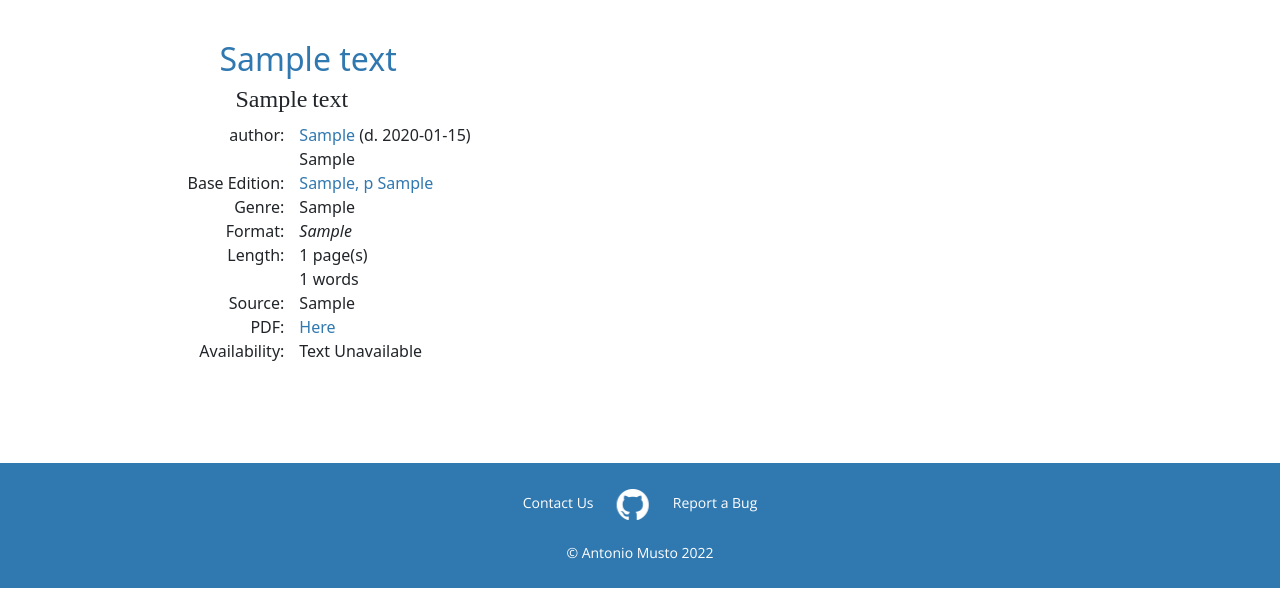
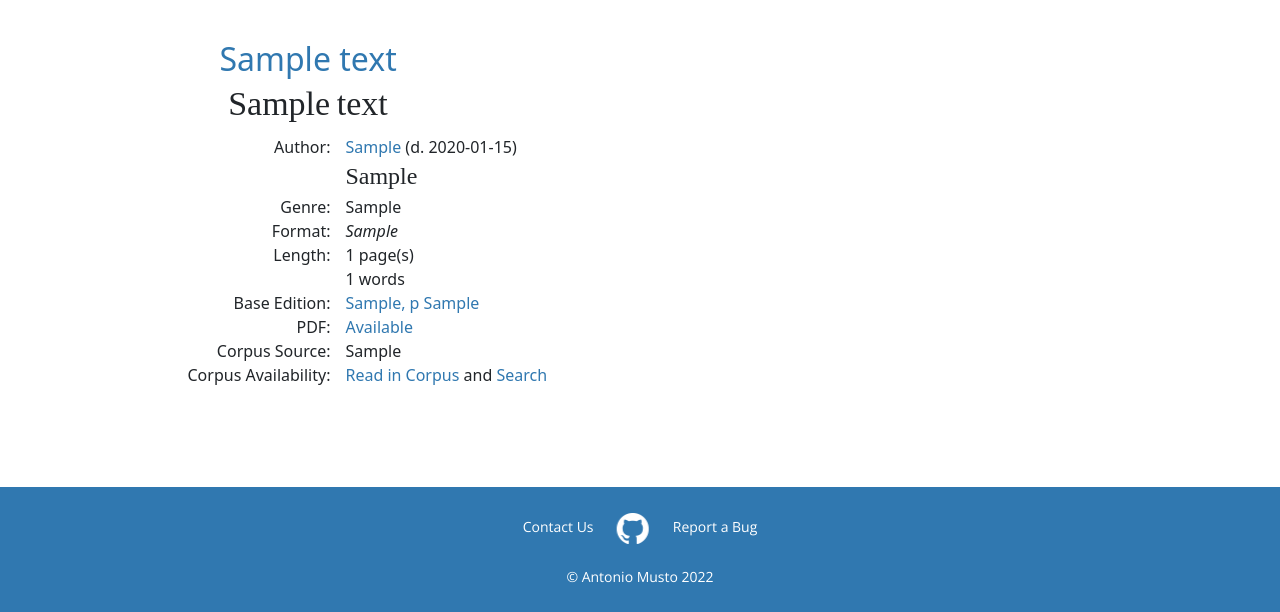
Before and after one commit to ammusto/nusus, a Django app: page /text/1/ in a window 1280 px wide. Shown: the part 248-860 px from the top of the page. Before the commit the page ends 836 px from the top, so only its background shows below. Run offline with Django 4.2, Linux system fonts and the light colour scheme; tables that the repository leaves empty hold one stand-in row (values such as "Sample post"); some libraries are stand-ins or nearby versions; some web fonts are replaced.

Commit message:
update text page

```diff
--- a/static/css/main.css
+++ b/static/css/main.css
@@ -32,7 +32,7 @@ a {
   text-decoration: none;
   color: #3078b0
 }
-a: hover {
+a:hover {
   color: #b06830 !important
 }
 h2.h2ar {
@@ -192,8 +192,11 @@ table.crptable tr:nth-child(even) {
   font-weight: 600;
 }
 .read_display h4 {
-  font-size: 40px;
+  font-size: 30px;
   font-weight: bold;
+}
+.read_display h4 a:hover {
+  color: #b06830;
 }
 .pgnumb {
   font-family: var(--bs-body-font-family);
@@ -349,7 +352,7 @@ table.search_results tr:nth-child(even) {
   margin-left: 25px
 }
 .au_left {
-  width: 17%;
+  width: 18%;
   font-weight: 500;
   text-align: right
 }
--- a/templates/text_corpus/au_detail.html
+++ b/templates/text_corpus/au_detail.html
@@ -10,7 +10,7 @@
       </tr>
       <tr class='tr_au'>
         <td colspan="2">
-          <h4>&emsp;&emsp;
+          <h3 style="font-weight: bold">&emsp;&emsp;
             {{ author.au_ar }}
         </td>
       </tr>
--- a/templates/text_corpus/text_detail.html
+++ b/templates/text_corpus/text_detail.html
@@ -9,27 +9,18 @@
       </tr>
       <tr class='tr_au'>
         <td colspan="2">
-          <h4>&emsp;&emsp;{{ text.title_ar }}</h4>
+          <h3 style="font-size:34px">&emsp; {{ text.title_ar }}</h4>
         </td>
       </tr>
       <tr class='tr_au'>
-        <td class="au_left">author: </td>
+        <td class="au_left">Author: </td>
         <td>
           <a href="{% url 'au_detail' pk=text.au_id.pk %}">{{ text.au_id }}</a> (d. {{ text.au_id.date}})
         </td>
       </tr>
       <tr class='tr_au'>
         <td></td>
-        <td>{{ text.au_id.au_ar }}</td>
-      </tr>
-      <tr class='tr_au'>
-        <td class="au_left">Base Edition: </td>
-        {% if text.perm == '0' %}
-          <td>{{ text.permbib|safe }}</td>
-        {% else %} <td>
-          <a href="{{ text.perm }}" target="_blank" rel="noopener noreferrer">{{ text.permbib|safe }}, p {{ text.pg_rng }}</a>
-        </td>
-        {% endif %}
+        <td style="font-family: Naskh; font-size:24px">{{ text.au_id.au_ar }}</td>
       </tr>
       <tr class='tr_au'>
         <td class="au_left">Genre: </td>
@@ -47,43 +38,40 @@
           <br>{{ text.word_len}} words
         </td>
       </tr>
-      <tr class='tr_au'>
-        <td class="au_left">Source: </td>
-        <td>{{ text.source}}
+       <tr class='tr_au'>
+        <td class="au_left">Base Edition: </td>
+        {% if text.perm == '0' %}
+          <td>{{ text.permbib|safe }}</td>
+        {% else %} <td>
+          <a href="{{ text.perm }}" target="_blank" rel="noopener noreferrer">{{ text.permbib|safe }}, p {{ text.pg_rng }}</a>
         </td>
+        {% endif %}
       </tr>
       <tr>
         <td class="au_left">PDF:</td>
         {% if text.pdf == '0' %}
           <td>N/A</td>
         {% else %} <td>
-          <a href="{{ text.pdf }}" target="_blank" rel="noopener noreferrer">Here</a>
+          <a href="{{ text.pdf }}" target="_blank" rel="noopener noreferrer">Available</a>
         </td>
         {% endif %}
       </tr>
-      {% for text in au_texts %}
-        <tr class='tr_au'>
-        <td class="au_left"></td>
-        <td>
-          <a href='../../text/{{text.text_id}}'>{{ text }}</a>
-          </h2>
+      <tr class='tr_au'>
+        <td class="au_left">Corpus Source: </td>
+        <td>{{ text.source}}
         </td>
       </tr>
-      {% endfor %}
-      {% if text.status == 3 %} <tr>
-        <td class="au_left">Availability:</td>
+      <tr>
+        <td class="au_left">Corpus Availability:</td>
         <td>
-          <a href='../../read/{{ text.text_id }}' target="_blank">Read in Corpus</a>
+          <a href='../../read/{{ text.text_id }}' target="_blank">Read in Corpus</a> and <a href='/search'>Search</a>
         </td>
         </td>
       </tr>
-      {% elif text.status == 1 %}
-      <tr>
-        <td class="au_left">Availability:</td>
-        <td>
-          Text Unavailable
-        </td>
-        </td>
+      {% if text.source == 'OCR' %}
+      <tr class='tr_au'>
+        <td class='au_left'>Corpus Contributor:</td>
+        <td> {{ text.contrib }} </td>
       </tr>
       {% endif %}
     </tbody>
--- a/text_corpus/models.py
+++ b/text_corpus/models.py
@@ -19,6 +19,7 @@ class Text(models.Model):
     word_len = models.IntegerField()
     source = models.TextField()
     status = models.IntegerField()
+    contrib = models.CharField(max_length=125)
 
     def publish(self):
         self.save()
```
Also changed, not shown: text_corpus/migrations/0016_text_contrib.py (added).
